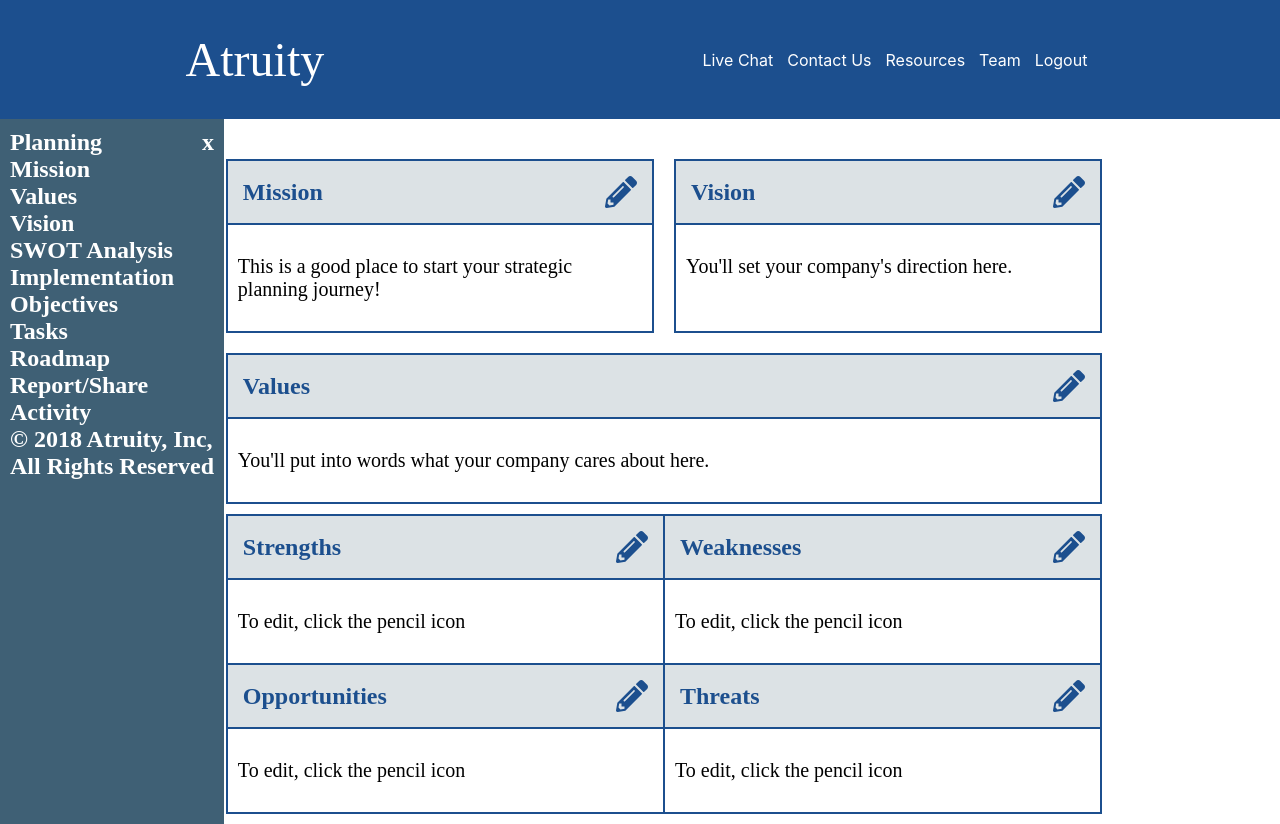
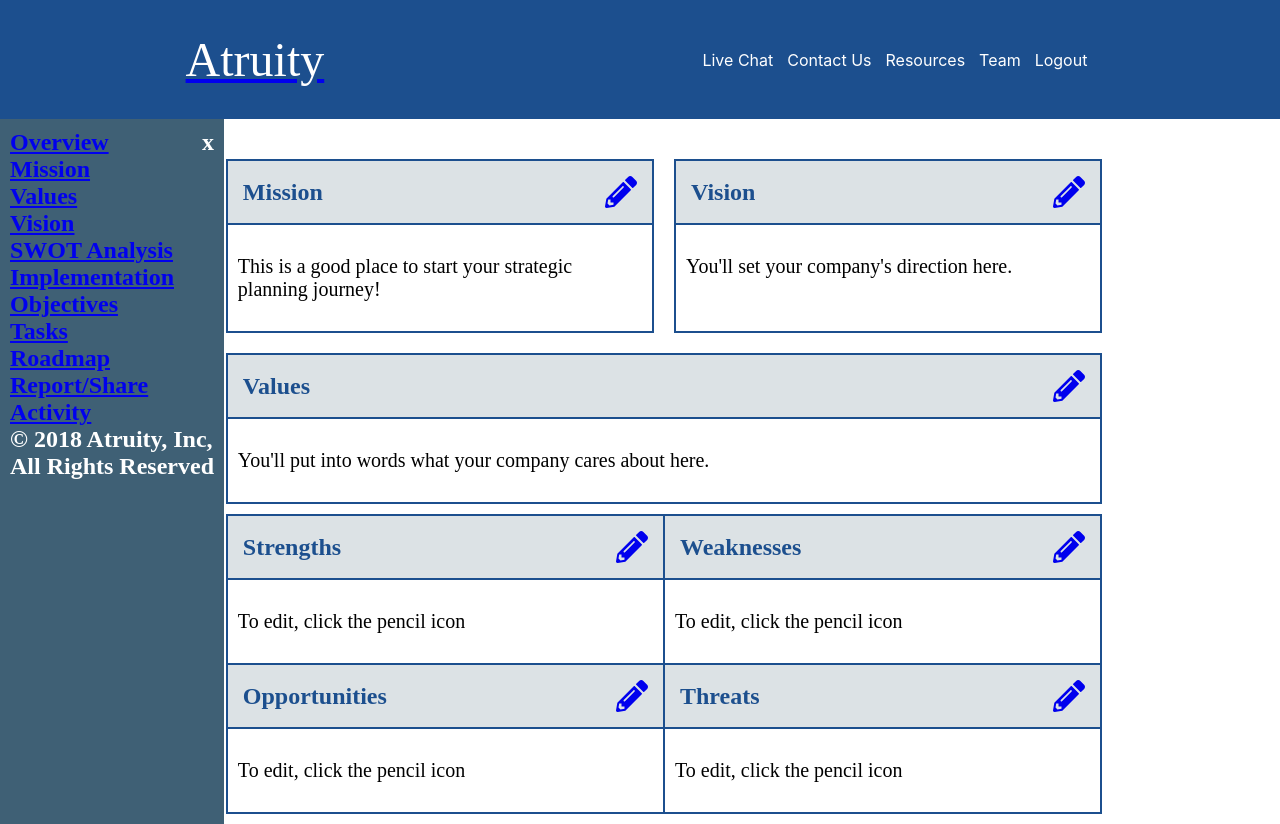
Before and after one commit to ortizlu/WDI-UX-UI_group_project, a React (Create React App) app in the folder atruity/: page / in a window 1280 px wide. Both pictures are taken after a click on the icon 24 px from the left and 145 px from the top of the page. Built offline with nearby package versions, Linux system fonts and the light colour scheme; a web font is replaced by a local one.

Commit message:
this is Luis and I paired programing on monitor solving and creating links for side nav and routed pages.

```diff
--- a/atruity/src/components/App/App.js
+++ b/atruity/src/components/App/App.js
@@ -1,44 +1,64 @@
-import React, { Component } from 'react'
-import './App.css'
-import PlanningPage from '../Planning/PlanningPage'
-import { library } from '@fortawesome/fontawesome-svg-core'
-import { faPencilAlt, faBars } from '@fortawesome/free-solid-svg-icons'
-import {
-  Link,
-  Route,
-  Switch
-} from "react-router-dom";
-import Header from './Header'
-import Sidebar from './Sidebar'
-import TextExpanded from '../Planning/TextExpanded'
+import React, { Component } from "react";
+import "./App.css";
+import PlanningPage from "../Planning/PlanningPage";
+import { library } from "@fortawesome/fontawesome-svg-core";
+import { faPencilAlt, faBars } from "@fortawesome/free-solid-svg-icons";
+import { Route, Switch } from "react-router-dom";
+import Header from "./Header";
+import Sidebar from "./Sidebar";
+import TextExpanded from "../Planning/TextExpanded";
 
-library.add(faPencilAlt)
-library.add(faBars)
+library.add(faPencilAlt);
+library.add(faBars);
 
 class App extends Component {
   constructor(props) {
-    super(props)
+    super(props);
     this.state = {
-      titles: [
-        'mission',
-        'vision',
-        'values',
-        'strengths',
-        'weaknesses',
-        'opportunities',
-        'threats'
-      ],
-      mission: [
-        `This is a good place to start your strategic planning journey!`,
-        `You'll set your company's direction here.`,
-        `You'll put into words what your company cares about here.`,
-        `To edit, click the pencil icon`,
-        `To edit, click the pencil icon`,
-        `To edit, click the pencil icon`,
-        `To edit, click the pencil icon`,
-        `To edit, click the pencil icon`
+      boxes: [
+        {
+          title: "mission",
+          content: `This is a good place to start your strategic planning journey!`,
+          placeholder: `What do you do? Why do you exist?`
+        },
+        {
+          title: "vision",
+          content: `You'll set your company's direction here.`,
+          placeholder: 'Where are you trying to go?'
+        },
+        {
+          title: "values",
+          content: `You'll put into words what your company cares about here.`,
+          placeholder: `What are you company's values?`
+        },
+        {
+          title: "strengths",
+          content: `To edit, click the pencil icon`,
+          placeholder: 'What does your company do well?'
+        },
+        {
+          title: "weaknesses",
+          content: `To edit, click the pencil icon`,
+          placeholder: 'What could your company do better?'
+        },
+        {
+          title: "opportunities",
+          content: `To edit, click the pencil icon`,
+          placeholder: 'What opportunities do you want to capitalize on?'
+        },
+        {
+          title: "threats",
+          content: `To edit, click the pencil icon`,
+          placeholder: 'What outside threats do you need to mitigate?'
+        }
       ]
+    };
   }
+
+  contentChange = (obj) => {
+    // this.state.boxes.content.push(text)
+    let box = this.state.boxes.find(box => box.title === obj.title)
+   this.state.boxes[this.state.boxes.indexOf(box)].content=obj.textfield
   }
   render() {
     return (
@@ -48,30 +68,39 @@ class App extends Component {
           <Sidebar />
 
           <main className="main">
-
             <Switch>
-
               <Route
                 path="/:id"
                 render={props => {
-                  return <TextExpanded titles={this.state.titles} mission={this.state.mission}/>
+                  let oneBox = this.state.boxes.find(
+                    singleBox => singleBox.title === props.match.params.id
+                  )
+                  return (
+                    <TextExpanded
+                    {...props}
+                      contentChange={this.contentChange}
+                      singleBox={oneBox}
+                    />
+                  );
                 }}
               />
 
               <Route
                 path="/"
                 render={props => {
-                return  <PlanningPage titles={this.state.titles} mission={this.state.mission}/>
+                  return (
+                    <PlanningPage
+                      allBoxes={this.state.boxes}
+                    />
+                  );
                 }}
               />
-
             </Switch>
-
           </main>
         </div>
       </div>
-    )
+    );
   }
 }
 
-export default App
+export default App;
--- a/atruity/src/components/App/Header.js
+++ b/atruity/src/components/App/Header.js
@@ -1,11 +1,12 @@
 import React, { Component } from 'react'
 import '../App/Header.css'
+import { Link } from "react-router-dom";
 
 class Header extends Component {
   render() {
     return (
       <header>
-        <h1>Atruity</h1>
+        <Link to='/'><h1>Atruity</h1></Link>
         <div className="nav-items">
           <a>
             <span>Live</span> Chat
--- a/atruity/src/components/App/Sidebar.js
+++ b/atruity/src/components/App/Sidebar.js
@@ -1,6 +1,7 @@
 import React, { Component } from 'react'
 import { FontAwesomeIcon } from '@fortawesome/react-fontawesome'
 import './Sidebar.css'
+import { Link } from 'react-router-dom'
 
 class Sidebar extends Component {
   constructor() {
@@ -31,27 +32,27 @@ class Sidebar extends Component {
               x
             </a>
 
-            <a className="category">Planning</a>
+            <Link to="/" className="category">Overview</Link>
 
-            <a className="category-item">Mission</a>
+            <Link to="/mission" className="category-item">Mission</Link>
 
-            <a className="category-item">Values</a>
+            <Link to="/values" className="category-item">Values</Link>
 
-            <a className="category-item">Vision</a>
+            <Link to="/vision" className="category-item">Vision</Link>
 
-            <a className="category-item">SWOT Analysis</a>
+            <Link to="/swot_analysis" className="category-item">SWOT Analysis</Link>
 
-            <a className="category">Implementation</a>
+            <Link to="/implementation" className="category">Implementation</Link>
 
-            <a className="category-item">Objectives</a>
+            <Link to="/objectives" className="category-item">Objectives</Link>
 
-            <a className="category-item">Tasks</a>
+            <Link to="/tasks" className="category-item">Tasks</Link>
 
-            <a className="category-item">Roadmap</a>
+            <Link to="/roadmap" className="category-item">Roadmap</Link>
 
-            <a className="category">Report/Share</a>
+            <Link to="/share" className="category">Report/Share</Link>
 
-            <a className="category-item">Activity</a>
+            <Link to="/activity" className="category-item">Activity</Link>
 
             <span>© 2018 Atruity, Inc,</span>
             <span>All Rights Reserved</span>
--- a/atruity/src/components/Planning/PlanningPage.js
+++ b/atruity/src/components/Planning/PlanningPage.js
@@ -12,36 +12,29 @@ class PlanningPage extends Component {
       <div className="container">
         <div className="mission-vision">
           <TextBox
-            title={this.props.titles[0]}
-            content={this.props.mission[0]}
+            oneBox={this.props.allBoxes[0]}
           />
           <TextBox
-            title={this.props.titles[1]}
-            content={this.props.mission[1]}
+            oneBox={this.props.allBoxes[1]}
           />
         </div>
         <div className="value">
           <TextBox
-            title={this.props.titles[2]}
-            content={this.props.mission[2]}
+            oneBox={this.props.allBoxes[2]}
           />
         </div>
         <div className="swot">
           <TextBox
-            title={this.props.titles[3]}
-            content={this.props.mission[3]}
+            oneBox={this.props.allBoxes[3]}
           />
           <TextBox
-            title={this.props.titles[4]}
-            content={this.props.mission[4]}
+            oneBox={this.props.allBoxes[4]}
           />
           <TextBox
-            title={this.props.titles[5]}
-            content={this.props.mission[5]}
+            oneBox={this.props.allBoxes[5]}
           />
           <TextBox
-            title={this.props.titles[6]}
-            content={this.props.mission[6]}
+            oneBox={this.props.allBoxes[6]}
           />
         </div>
       </div>
--- a/atruity/src/components/Planning/TextExpanded.js
+++ b/atruity/src/components/Planning/TextExpanded.js
@@ -1,16 +1,40 @@
 import React, { Component } from 'react';
 
 class TextExpanded extends Component {
+  constructor(props){
+    super(props)
+    this.state = {
+      textfield: "",
+      title: this.props.singleBox.title
+    }
+  }
+  changeText = e => { //event
+    this.setState({textfield:e.target.value})
+
+  }
+
+  submitForm = e => {
+    e.preventDefault()
+    this.props.contentChange(this.state)
+    this.props.history.push('/')
+  }
+
+
     render() {
-        console.log(this.titles)
+
         return (
-       <div className={this.props.title} >
+       <div>
+       <div className={this.props.singleBox.title} >
         <div className="title">
-          <h3>{this.props.titles}</h3>
+          <h3>{this.props.singleBox.title}</h3>
         </div>
         <div className="content">
-            <p>{this.props.mission}</p>
+            <input type="text" name="name" placeholder={this.props.singleBox.placeholder} value={this.state.textfield} onChange={this.changeText}></input>
+            {/* <p>{this.props.singleBox.placeholder}</p> */}
         </div>
+
+      </div>
+      <button type="submit" onClick={this.submitForm}> Submit </button>
       </div>
     );
   }
--- a/atruity/src/components/Planning/Textbox.js
+++ b/atruity/src/components/Planning/Textbox.js
@@ -1,26 +1,30 @@
 import React, { Component } from "react";
 import "./Textbox.css";
+import {
+  Link,
+} from "react-router-dom";
 import { FontAwesomeIcon } from '@fortawesome/react-fontawesome';
 
 
 
 class Textbox extends Component {
 
-  getState = () => {
-    this.setState({
-      link: 'path'
-    })
-  }
+  // getState = () => {
+  //   this.setState({
+  //     link: 'path'
+  //   })
+  // }
 
   render() {
+    console.log(this.Link)
     return (
-      <div className={this.props.title} >
+      <div className={this.props.oneBox.title} >
         <div className="title">
-          <h3>{this.props.title}</h3>
-          <a><FontAwesomeIcon icon="pencil-alt" className='fa-2x' onClick={this.setState} /></a>
+          <h3>{this.props.oneBox.title}</h3>
+          <Link to={'/'+this.props.oneBox.title}><FontAwesomeIcon icon="pencil-alt" className='fa-2x' /></Link>
         </div>
         <div className="content">
-            <p>{this.props.content}</p>
+            <p>{this.props.oneBox.content}</p>
         </div>
       </div>
     );
```
Also changed, not shown: atruity/src/components/Planning/SWOT.js (added, +21 -0 lines). Lines whose indentation alone changed are shown as unchanged.
